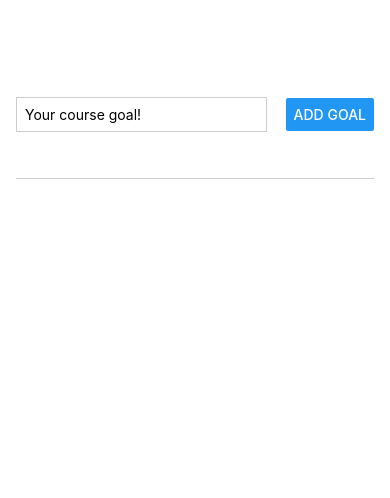
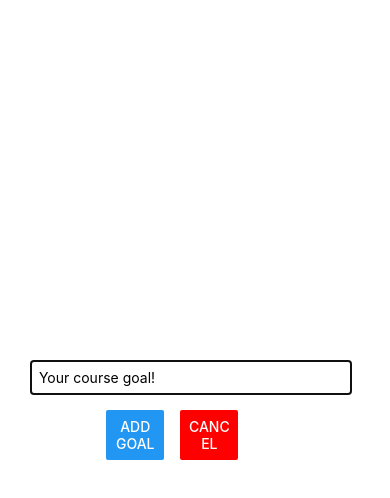
Before and after one commit to ankurhalder/reactnative, a React Native app: screen / in a window 390 px wide. Shown: the top 498 px of the page. Built offline with nearby package versions, Linux system fonts and the light colour scheme.

Commit message:
feat: implement modal for goal input and add cancel functionality in GoalInput component

```diff
--- a/App.js
+++ b/App.js
@@ -1,11 +1,19 @@
 import { useState } from "react";
-import { StyleSheet, View, FlatList } from "react-native";
+import { StyleSheet, View, FlatList, Button } from "react-native";
 import GoalItem from "./components/GoalItem";
 import GoalInput from "./components/GoalInput";
 
 export default function App() {
   const [courseGoals, setCourseGoals] = useState([]);
+  const [modalIsVisible, setModalIsVisible] = useState();
 
+  function startAddGoalHandler() {
+    setModalIsVisible(true);
+  }
+
+  function endAddGoalHandler() {
+    setModalIsVisible(false);
+  }
   function addGoalHandler(enteredGoalText) {
     setCourseGoals((currentCourseGoals) => [
       ...currentCourseGoals,
@@ -14,6 +22,7 @@
         id: Math.random().toString(),
       },
     ]);
+    endAddGoalHandler();
   }
 
   function deleteGoalHandler(id) {
@@ -24,7 +33,16 @@
 
   return (
     <View style={styles.appContainer}>
-      <GoalInput onAddGoal={addGoalHandler} />
+      <Button
+        title="Add New Goal"
+        color="#5e0acc"
+        onPress={startAddGoalHandler}
+      ></Button>
+      <GoalInput
+        onAddGoal={addGoalHandler}
+        modalIsVisible={modalIsVisible}
+        onCancel={endAddGoalHandler}
+      />
       <View style={styles.goalsContainer}>
         <FlatList
           alwaysBounceVertical={false}
--- a/components/GoalInput.js
+++ b/components/GoalInput.js
@@ -1,4 +1,4 @@
-import { View, TextInput, Button, StyleSheet } from "react-native";
+import { View, TextInput, Button, StyleSheet, Modal } from "react-native";
 import { useState } from "react";
 function GoalInput(props) {
   const [enteredGoalText, setEnteredGoalText] = useState("");
@@ -12,6 +12,7 @@
   }
 
   return (
+    <Modal visible={props.modalIsVisible} animationType="slide">
       <View style={styles.imputContainer}>
         <TextInput
           style={styles.TextInput}
@@ -19,8 +20,20 @@
           onChangeText={goalInputhandler}
           value={enteredGoalText}
         />
+        <View style={styles.buttonContainer}>
+          <View style={styles.button}>
             <Button title="Add Goal" onPress={AddGoalHandler} />
           </View>
+          <View style={styles.button}>
+            <Button
+              title="Cancel"
+              onPress={props.onCancel}
+              color="red"
+            ></Button>
+          </View>
+        </View>
+      </View>
+    </Modal>
   );
 }
 export default GoalInput;
@@ -28,10 +41,11 @@
 const styles = StyleSheet.create({
   imputContainer: {
     flex: 1,
-    flexDirection: "row",
-    justifyContent: "space-between",
+    flexDirection: "column",
+    justifyContent: "center",
     alignItems: "center",
     marginBottom: 24,
+    padding: 16,
     borderBottomWidth: 1,
     borderBottomColor: "#cccccc",
   },
@@ -39,8 +53,16 @@
   TextInput: {
     borderWidth: 1,
     borderColor: "#cccccc",
-    width: "70%",
+    width: "90%",
     marginRight: 8,
     padding: 8,
   },
+  buttonContainer: {
+    flexDirection: "row",
+    marginTop: 15,
+  },
+  button: {
+    width: "30%",
+    marginHorizontal: 8,
+  },
 });
```
Lines whose indentation alone changed are shown as unchanged.
